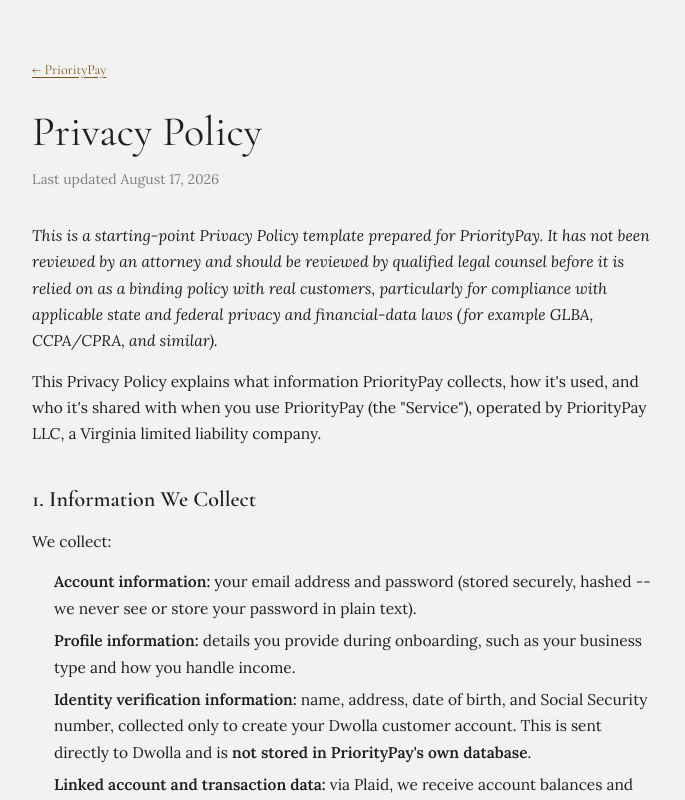
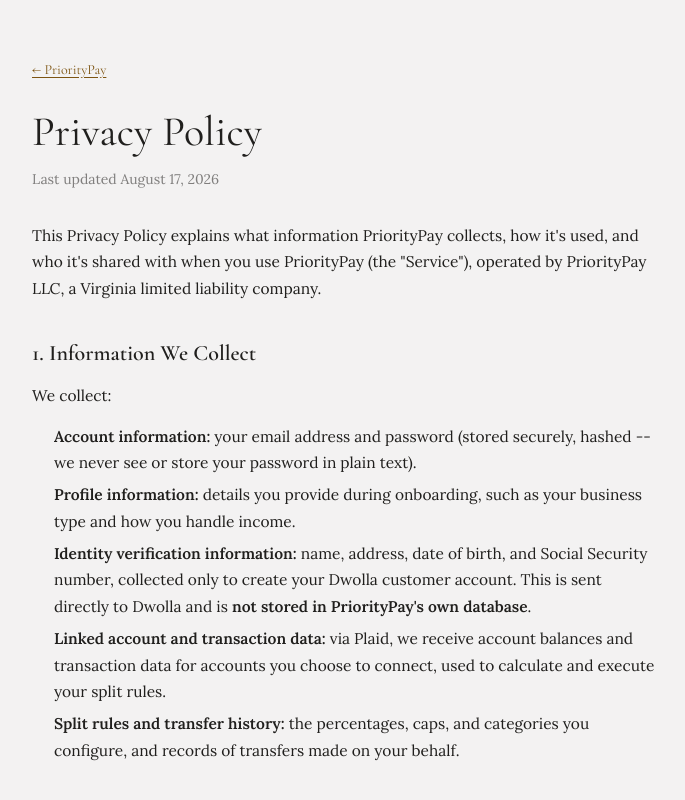
Before and after one commit to meganmahoney123/prioritypay-simple, a Next.js app: page /privacy in a window 1280 px wide. Shown: the top 800 px of the page, without its empty margins (296-981 px from the left). Built offline with nearby package versions, Linux system fonts and the light colour scheme.

Commit message:
Remove 'not yet reviewed by an attorney' disclaimer from live Terms and Privacy pages

```diff
--- a/app/privacy/page.js
+++ b/app/privacy/page.js
@@ -10,15 +10,6 @@ export const metadata = {
 export default function PrivacyPage() {
   return (
     <LegalPage title="Privacy Policy" updated="August 17, 2026">
-      <p>
-        <em>
-          This is a starting-point Privacy Policy template prepared for PriorityPay. It has not been reviewed by an
-          attorney and should be reviewed by qualified legal counsel before it is relied on as a binding policy with
-          real customers, particularly for compliance with applicable state and federal privacy and financial-data
-          laws (for example GLBA, CCPA/CPRA, and similar).
-        </em>
-      </p>
-
       <p>
         This Privacy Policy explains what information PriorityPay collects, how it&apos;s used, and who it&apos;s
         shared with when you use PriorityPay (the &quot;Service&quot;), operated by PriorityPay LLC, a Virginia
--- a/app/terms/page.js
+++ b/app/terms/page.js
@@ -13,14 +13,6 @@ export const metadata = {
 export default function TermsPage() {
   return (
     <LegalPage title="Terms of Service" updated="August 17, 2026">
-      <p>
-        <em>
-          This is a starting-point Terms of Service template prepared for PriorityPay. It has not been reviewed by an
-          attorney and should be reviewed by qualified legal counsel -- and updated with your specific business
-          details -- before it is relied on as a binding agreement with real customers.
-        </em>
-      </p>
-
       <p>
         These Terms of Service (&quot;Terms&quot;) govern your access to and use of PriorityPay (the
         &quot;Service&quot;), operated by PriorityPay LLC, a Virginia limited liability company (&quot;PriorityPay,&quot;
```
